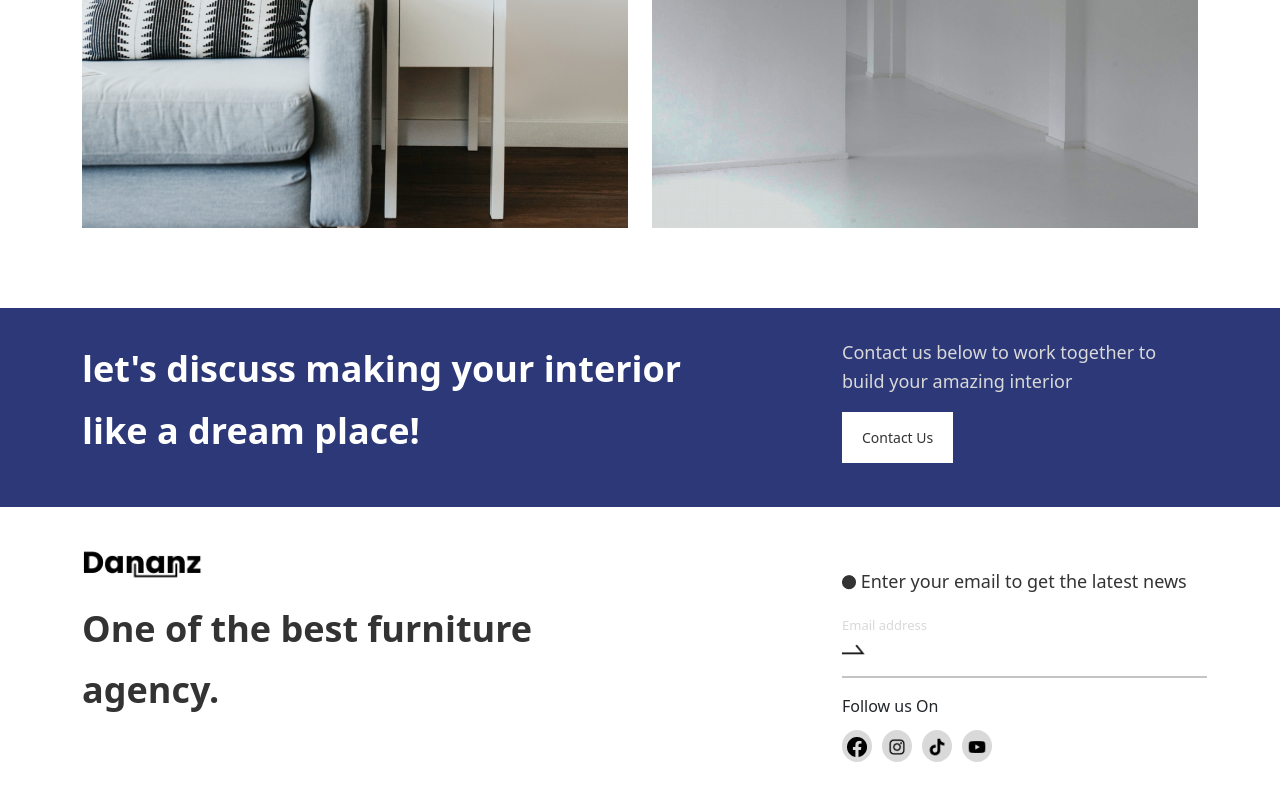
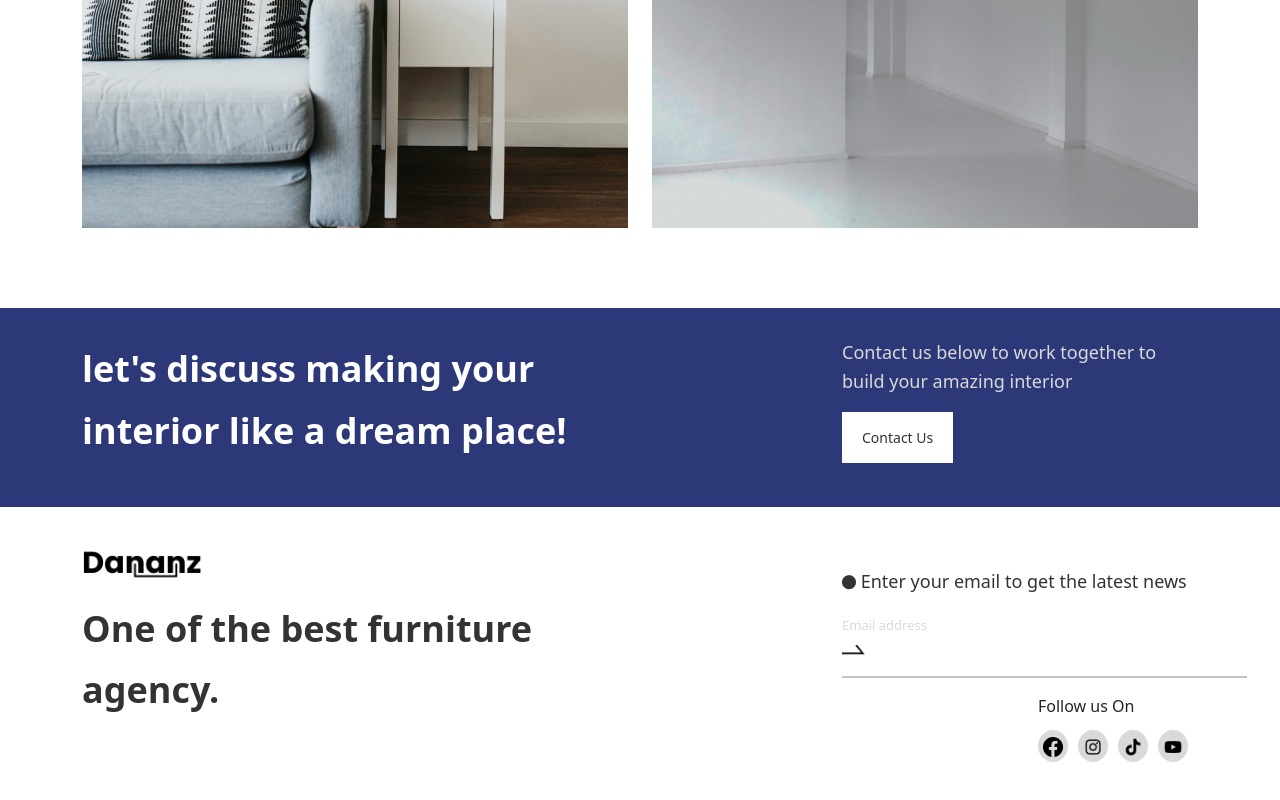
Before and after one commit to siccoo/dananz-cypress, a React (Create React App) app: page / in a window 1280 px wide. Shown: the part 2665-3465 px from the top of the page. Built offline with nearby package versions, Linux system fonts and the light colour scheme.

Commit message:
updates on Footer & Home components

```diff
--- a/src/components/footer/Footer.css
+++ b/src/components/footer/Footer.css
@@ -50,7 +50,7 @@
   border: none;
   outline: none;
   padding: 0px 70px 0px 0px;
-  margin: 0px 94px 0px 0px;
+  margin: 0px 130px 0px 0px;
 }
 
 @media only screen and (max-width: 1024px) {
@@ -71,13 +71,24 @@
 }
 
 .footer-line {
-  width: 365px;
+  width: 405px;
   border: 1px solid #141414;
 }
 
 @media only screen and (max-width: 1024px) {
   .footer-line {
     width: 277px;
+  }
+}
+
+.social {
+  display: flex;
+  justify-content: space-between;
+}
+
+@media only screen and (max-width: 1024px) {
+  .social {
+    justify-content: left;
   }
 }
 
--- a/src/components/footer/Index.jsx
+++ b/src/components/footer/Index.jsx
@@ -29,7 +29,9 @@ const Footer = () => {
                 <img src={ArrowUpward} alt="" className="arrow-upward" />
               </div>
               <hr className="footer-line" />
-              <div className="social-section ">
+              <div className="social">
+                <p>&nbsp;</p>
+                <div className="social-section">
                   <p>Follow us On</p>
                   <a href="/">
                     <img
@@ -63,6 +65,7 @@ const Footer = () => {
               </div>
             </div>
           </div>
+        </div>
       </section>
     </>
   );
--- a/src/pages/home/Home.css
+++ b/src/pages/home/Home.css
@@ -48,6 +48,12 @@
 .ad-image {
   height: 513px;
   max-width: 100%;
+}
+
+@media only screen and (max-width: 1024px) {
+  .ad-image {
+    height: 255px;
+  }
 }
 
 .ad-image img {
@@ -114,7 +120,7 @@
   font-size: 36px;
   line-height: 170%;
   color: #ffffff;
-  max-width: 613px;
+  max-width: 550px;
 }
 
 @media only screen and (max-width: 1024px) {
```
Lines whose indentation alone changed are shown as unchanged.
